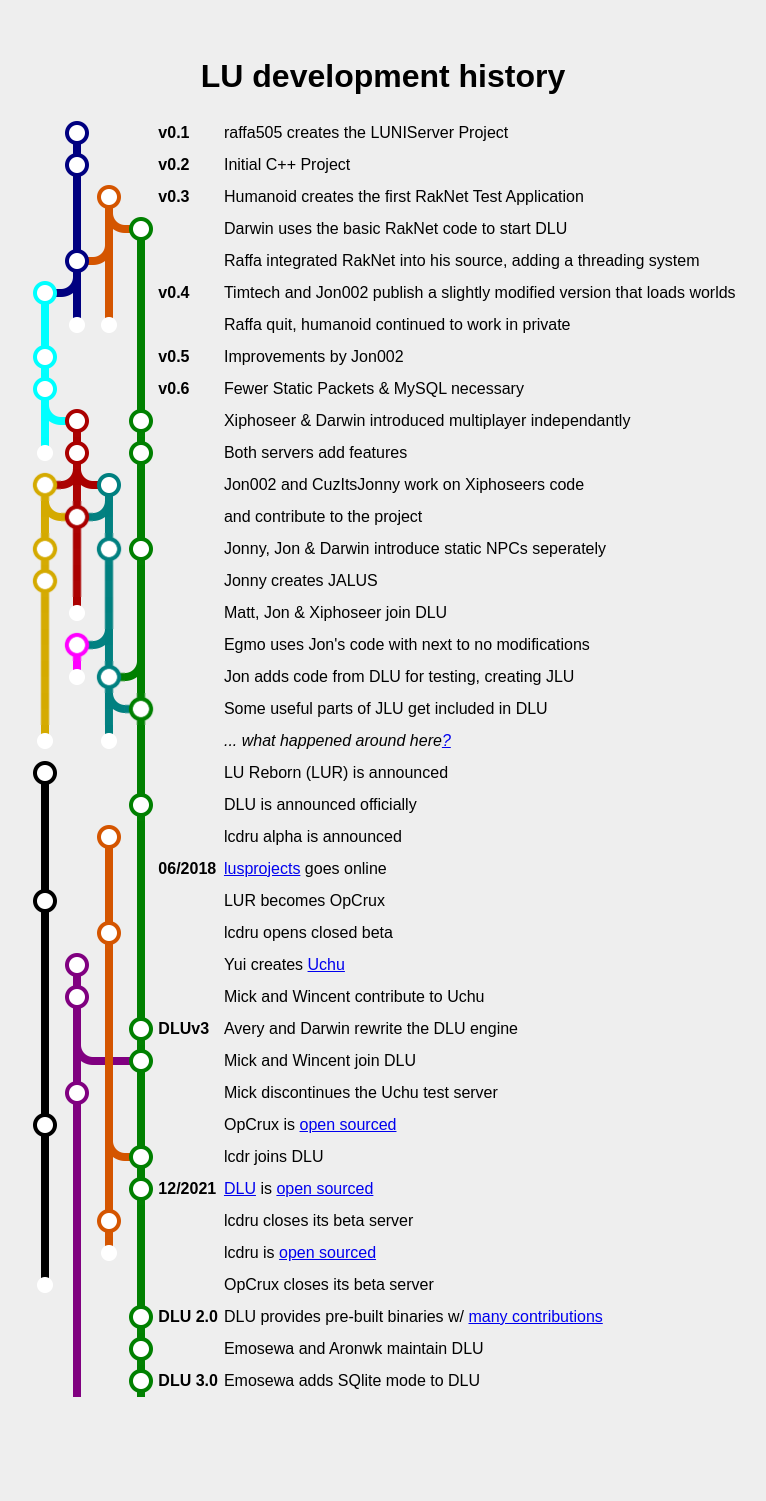
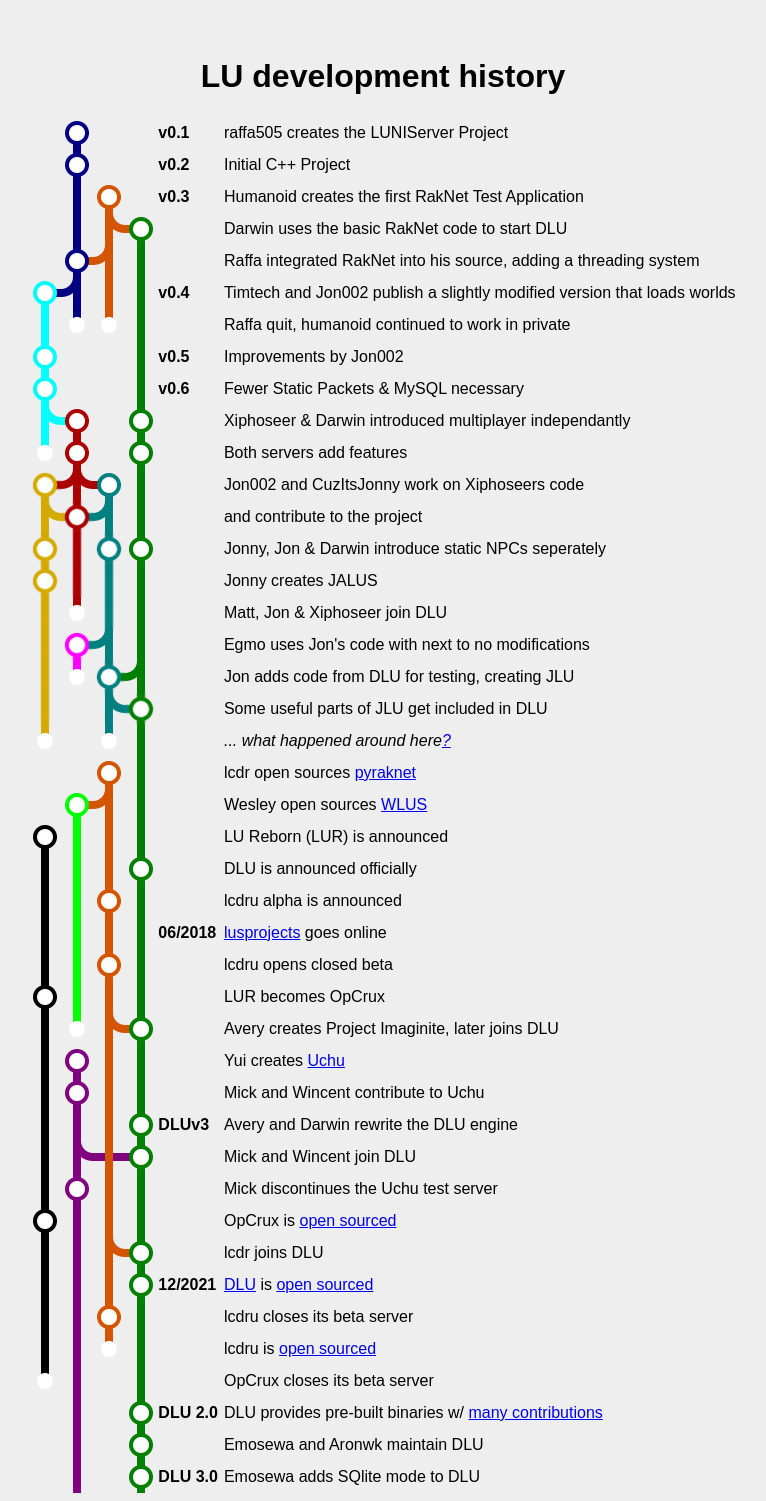
Before and after one commit to Xiphoseer/xiphoseer.github.com, a Jekyll site: the page flow/index.html, which Jekyll copies as it is, in a window 1280 px wide. Shown: the whole page, without its empty margins (257-1023 px from the left). Built offline with Jekyll 4.4.1, drawn with Linux system fonts in a browser that asks for light colours; before the commit the page ends 1405 px from its top, so only the background shows below that.

Commit message:
flow: add pyraknet, WLUS, Imaginite

```diff
--- a/flow/flow.css
+++ b/flow/flow.css
@@ -65,6 +65,11 @@
     /* #000000 */
 }
 
+.start.K.merge-right-B {
+    background-image: url('Start_K_Right_B.png');
+    /* #000000 */
+}
+
 .node.A {
     background-image: url('Node_A.png');
 }
@@ -109,12 +114,20 @@
     background-image: url('Node_J.png');
 }
 
+.node.K {
+    background-image: url('Node_K.png');
+}
+
 .line.A {
     background-image: url('Line_A.png');
 }
 
 .line.B {
     background-image: url('Line_B.png');
+}
+
+.line.B.pass-I {
+    background-image: url('Line_B_Pass_I.png');
 }
 
 .line.C {
@@ -149,8 +162,8 @@
     background-image: url('Line_J.png');
 }
 
-.line.B.pass-I {
-    background-image: url('Line_B_Pass_I.png');
+.line.K {
+    background-image: url('Line_K.png');
 }
 
 .split.E {
@@ -256,3 +269,7 @@
 .end.J {
     background-image: url('End_J.png');
 }
+
+.end.K {
+    background-image: url('End_K.png');
+}
--- a/flow/index.html
+++ b/flow/index.html
@@ -167,40 +167,64 @@
 				<td><i>... what happened around here<a href="https://github.com/Xiphoseer/xiphoseer.github.com/edit/main/flow/index.html">?</a></i></td>
 			</tr>
 			<tr>
-				<td class="fi start J"></td>
 				<td class="fi"></td>
 				<td class="fi"></td>
+				<td class="fi start B"></td>
+				<td class="fi line C"></td>
+				<td class="v"></td>
+				<td>lcdr open sources <a href="https://github.com/lcdr/pyraknet">pyraknet</a></td>
+			</tr>
+			<tr>
+				<td class="fi"></td>
+				<td class="fi start K merge-right-B"></td>
+				<td class="fi split-left B"></td>
+				<td class="fi line C"></td>
+				<td class="v"></td>
+				<td>Wesley open sources <a href="https://github.com/wesley-demontigny/WLUS">WLUS</a></td>
+			</tr>
+			<tr>
+				<td class="fi start J"></td>
+				<td class="fi line K"></td>
+				<td class="fi line B"></td>
 				<td class="fi line C"></td>
 				<td class="v"></td>
 				<td>LU Reborn (LUR) is announced</td>
 			</tr>
 			<tr>
 				<td class="fi line J"></td>
-				<td class="fi"></td>
-				<td class="fi"></td>
+				<td class="fi line K"></td>
+				<td class="fi line B"></td>
 				<td class="fi node C"></td>
 				<td class="v"></td>
 				<td>DLU is announced officially</td>
 			</tr>
 			<tr>
 				<td class="fi line J"></td>
-				<td class="fi"></td>
-				<td class="fi start B"></td>
+				<td class="fi line K"></td>
+				<td class="fi node B"></td>
 				<td class="fi line C"></td>
 				<td class="v"></td>
 				<td>lcdru alpha is announced</td>
 			</tr>
 			<tr>
 				<td class="fi line J"></td>
-				<td class="fi"></td>
+				<td class="fi line K"></td>
 				<td class="fi line B"></td>
 				<td class="fi line C"></td>
 				<td class="v">06/2018</td>
 				<td><a href="https://lusprojects.github.io">lusprojects</a> goes online</td>
 			</tr>
 			<tr>
+				<td class="fi line J"></td>
+				<td class="fi line K"></td>
+				<td class="fi node B"></td>
+				<td class="fi line C"></td>
+				<td class="v"></td>
+				<td>lcdru opens closed beta</td>
+			</tr>
+			<tr>
 				<td class="fi node J"></td>
-				<td class="fi"></td>
+				<td class="fi line K"></td>
 				<td class="fi line B"></td>
 				<td class="fi line C"></td>
 				<td class="v"></td>
@@ -208,11 +232,11 @@
 			</tr>
 			<tr>
 				<td class="fi line J"></td>
-				<td class="fi"></td>
-				<td class="fi node B"></td>
-				<td class="fi line C"></td>
+				<td class="fi end K"></td>
+				<td class="fi split-right B"></td>
+				<td class="fi node C merge-left-B"></td>
 				<td class="v"></td>
-				<td>lcdru opens closed beta</td>
+				<td>Avery creates Project Imaginite, later joins DLU</td>
 			</tr>
 			<tr>
 				<td class="fi line J"></td>
```
Also changed, not shown: flow/End_K.png (added), flow/Flow.svg, flow/Line_K.png (added), flow/Node_K.png (added), flow/Start_K_Right_B.png (added).
